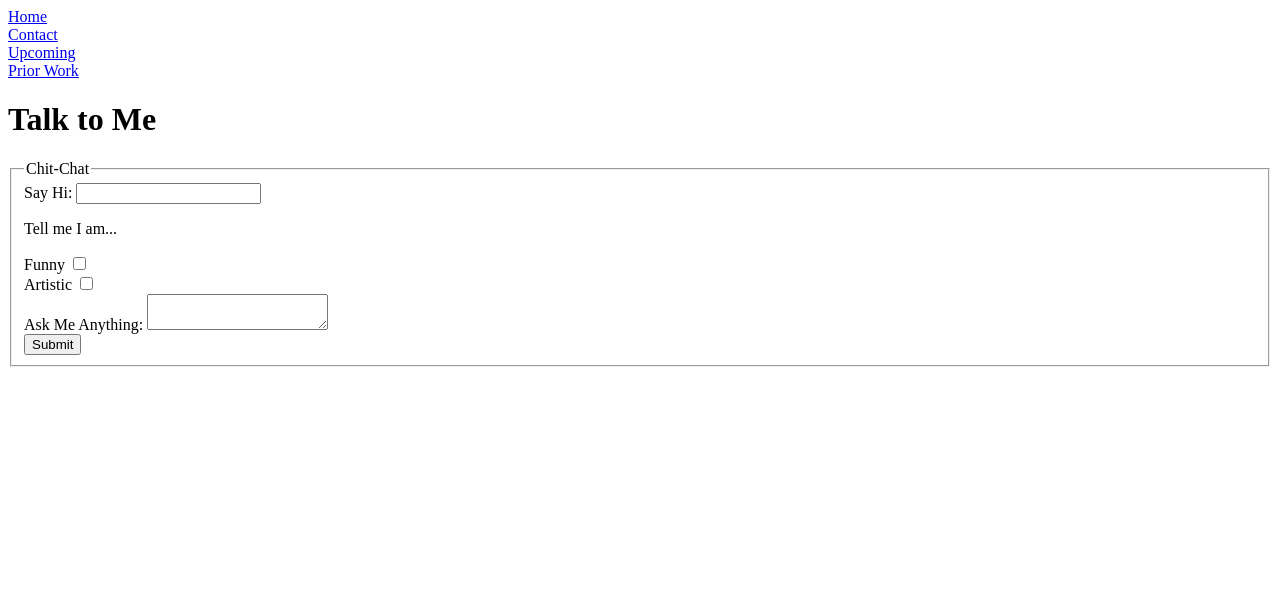
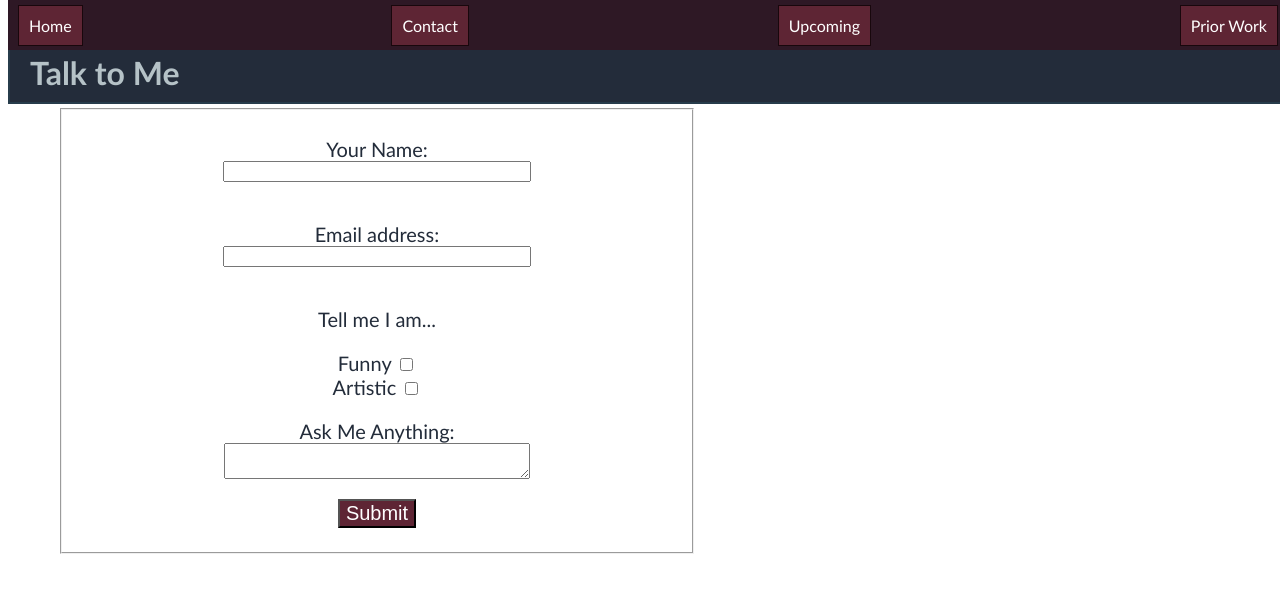
Before and after one commit to srhmay/website-capstone-aa, a plain HTML site: page 1-contact.html in a window 1280 px wide. Drawn offline with Linux system fonts and the light colour scheme.

Commit message:
css initial commit

```diff
--- a/1-contact.html
+++ b/1-contact.html
@@ -8,22 +8,28 @@
 
     <body>
         <div class="nav-menu">
-            <div><a href="0-home.html">Home</a></div>
-            <div><a href="1-contact.html">Contact</a></div>
-            <div><a href="2-upcoming.html">Upcoming</a></div>
-            <div><a href="3-prior-work.html">Prior Work</a></div>
+            <div><a href="0-home.html" id="nav-home">Home</a></div>
+            <div><a href="1-contact.html" id="nav-contact">Contact</a></div>
+            <div><a href="2-upcoming.html" id="nav-upcoming">Upcoming</a></div>
+            <div><a href="3-prior-work.html" id="nav-prior">Prior Work</a></div>
         </div>
 
         <h1>Talk to Me</h1>
 
+        <div class="page-content">
             <form action="none" method="post">
                 <fieldset>
-                <legend>Chit-Chat</legend>
+                    <!--<legend>Chit-Chat</legend>-->
 
                     <div class="form">
                         <div class="text-entry">
-                        <label for="sayHi">Say Hi:</label>
-                        <input type="text" id="sayHi" name="said_hi">
+                            <label for="yourName">Your Name:</label>
+                            <input type="text" id="yourName" name="your_name">
+                        </div>
+
+                        <div class="text-entry">
+                            <label for="email">Email address:</label>
+                            <input type="email" id="email" name="email">
                         </div>
 
                         <div class="checkbox">
@@ -39,16 +45,20 @@
                             </div>
                         </div>
 
-                    <div class="text-entry"></div>
+                        <div class="text-entry">
                             <label for="comments">Ask Me Anything:</label>
                             <textarea id="comments" name="comments"></textarea>
                         </div>
 
-                <input type="submit" value="Submit">
+                        <div class="button">
+                            <input type="submit" value="Submit" id="button">
+                        </div>
+                    </div>
                 </fieldset>
 
 
             </form>
+        </div>
     </body>
 
 
--- a/layout.css
+++ b/layout.css
@@ -0,0 +1,109 @@
+/* Navigation menu and page headers */
+.nav-menu {
+    position: fixed;
+    box-sizing: border-box;
+    top: 0px;
+    height: 50px;
+    width: 100%;
+    font-family:'Trebuchet MS', 'Lucida Sans Unicode', 'Lucida Grande', 'Lucida Sans', Arial, sans-serif;
+    background-color: #2e1825;
+    padding: 10px;
+    display: flex;
+    align-items: center;
+    justify-content: space-between;
+    z-index: 3;
+}
+
+#nav-home, #nav-contact, #nav-upcoming, #nav-prior {
+    border: solid 1px #18070c;
+    background-color: #5e2534;
+    padding: 10px;
+    text-decoration: none;
+    color: white;
+}
+
+body {
+    position: absolute;
+    width: 100%;
+}
+
+h1 {
+    position: fixed;
+    box-sizing: border-box;
+    border: solid 2px #273c4b;
+    top: 20px;
+    width: 100%;
+    padding: 10px 20px;
+    background-color: #232c3a;
+    color: #b5c2c7;
+    font-family:'Trebuchet MS', 'Lucida Sans Unicode', 'Lucida Grande', 'Lucida Sans', Arial, sans-serif;
+    z-index: 2;
+}
+
+.page-content {
+    position: absolute;
+    top: 100px;
+    font-family:'Trebuchet MS', 'Lucida Sans Unicode', 'Lucida Grande', 'Lucida Sans', Arial, sans-serif;
+    color: #232c3a;
+    left: 50px;
+    font-size: 20px;
+    z-index: 1;
+}
+
+/* Home page specific design */
+#home-img {
+    position: relative;
+    object-fit: cover;
+    width: 600px;
+    height: 800px;
+}
+
+
+/* Contact page specific design */
+fieldset {
+    width: 600px;
+    height: auto;
+}
+
+.text-entry {
+    display: flex;
+    flex-direction: column;
+    align-items: center;
+    padding: 1em 0 1em 0;
+}
+
+.checkbox {
+    display: flex;
+    flex-direction: column;
+    align-items: center;
+}
+
+#yourName, #email, #comments {
+    width: 300px;
+}
+
+.button {
+    display: flex;
+    flex-direction: column;
+    align-items: center;
+    height: 40px;
+}
+
+#button {
+    background: #5e2534;
+    color: white;
+    font-size: 20px;
+}
+
+
+/* Prior Work page specific design */
+
+img {
+    width: 200px;
+    height: 300px;
+}
+
+.wall-art {
+    display: grid;
+    grid-template: 50% 50% / 210px 210px 210px;
+}
```
Also changed, not shown: 0-home.html (+14 -10 lines), 2-upcoming.html (+5 -5 lines), 3-prior-work.html (+38 -10 lines). Lines whose indentation alone changed are shown as unchanged.
